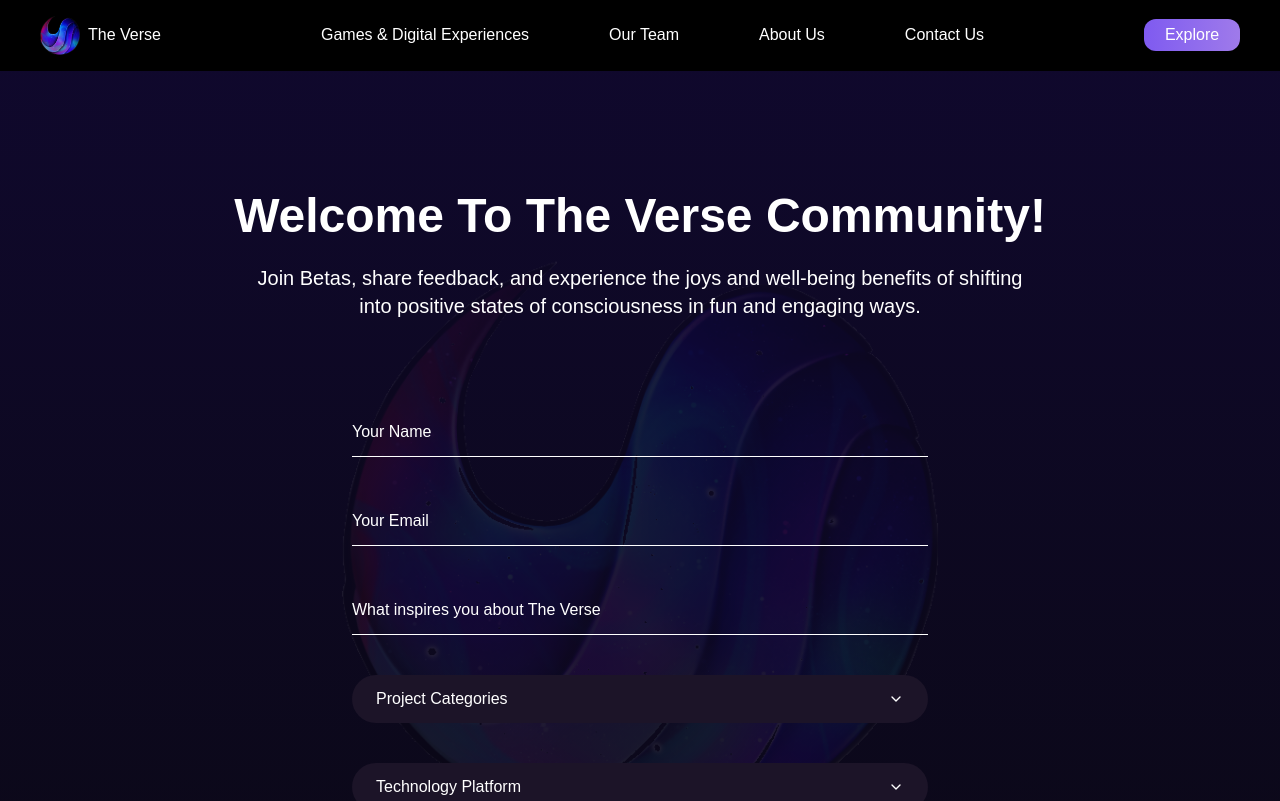
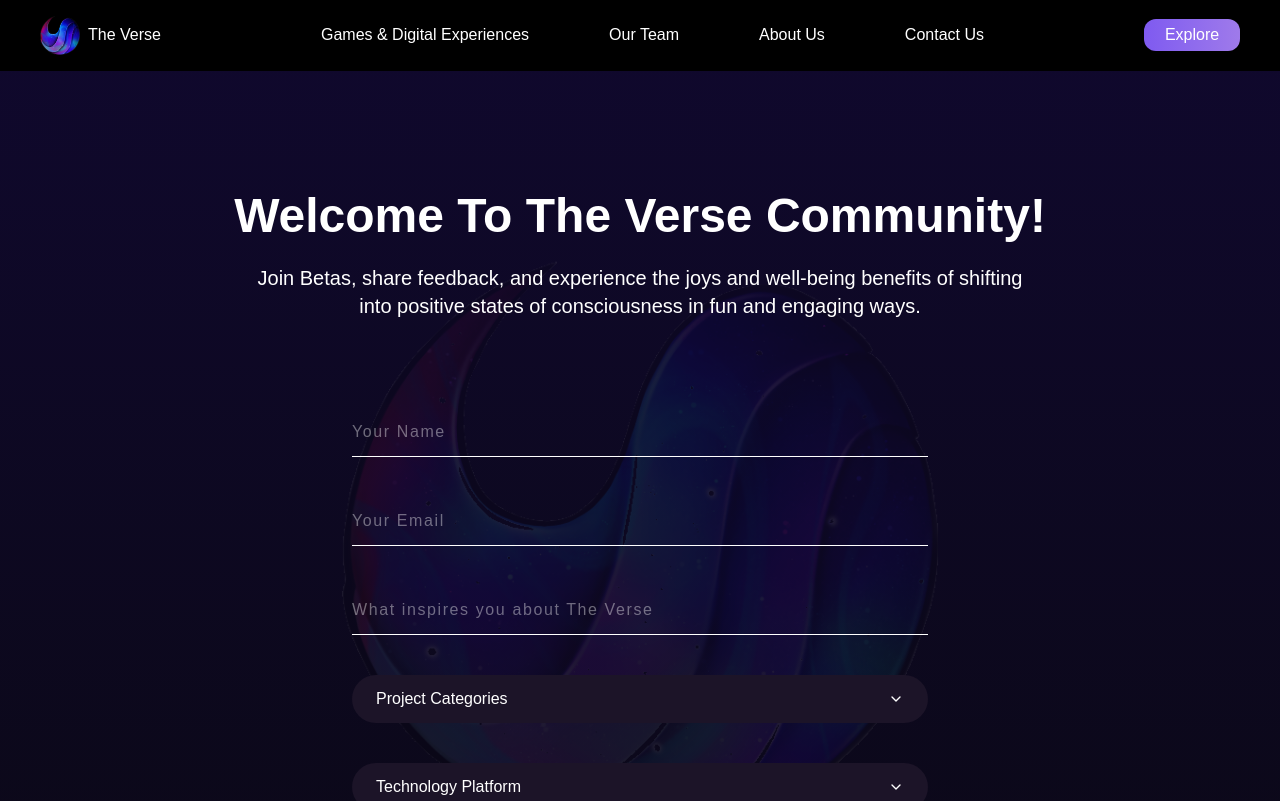
Before and after one commit to Versebuilding/verseWebsite-New, a Next.js app: page /contact-us in a window 1280 px wide. Shown: the top 801 px of the page. Built offline with nearby package versions, Linux system fonts and the light colour scheme.

Commit message:
letter spacing contact form

```diff
--- a/app/contact-us/page.tsx
+++ b/app/contact-us/page.tsx
@@ -58,19 +58,19 @@ const ContactUs = () => {
           <input
             type="text"
             placeholder="Your Name"
-            className="w-full border-b border-white bg-transparent py-3 placeholder-white focus:outline-none"
+            className="w-full border-b border-white bg-transparent py-3 placeholder-white/40 tracking-widest focus:outline-none"
           />
 
           <input
             type="email"
             placeholder="Your Email"
-            className="w-full border-b border-white bg-transparent py-3 placeholder-white focus:outline-none"
+            className="w-full border-b border-white bg-transparent py-3 placeholder-white/40 tracking-widest focus:outline-none"
           />
 
           <input
             type="text"
             placeholder="What inspires you about The Verse"
-            className="w-full border-b border-white bg-transparent py-3 placeholder-white focus:outline-none"
+            className="w-full border-b border-white bg-transparent py-3 placeholder-white/40 tracking-widest focus:outline-none"
           />
 
           <DropdownMenu>
```
